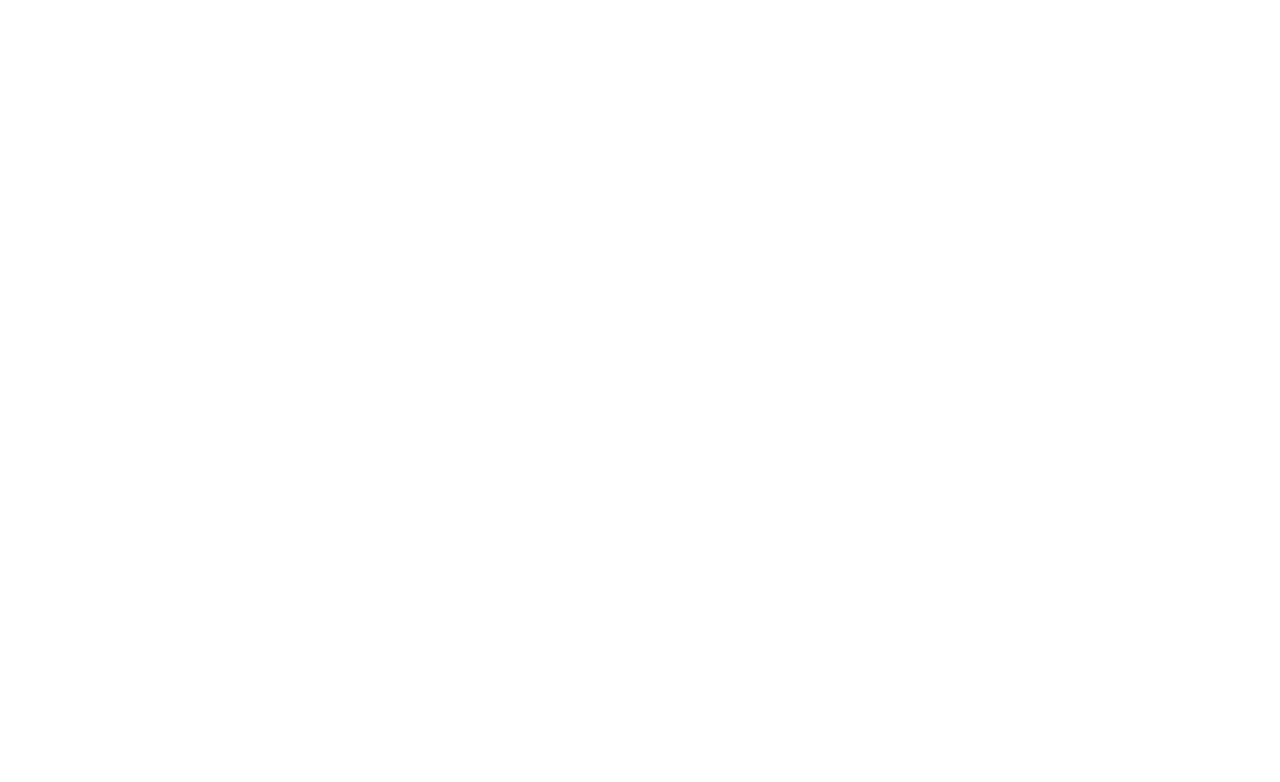
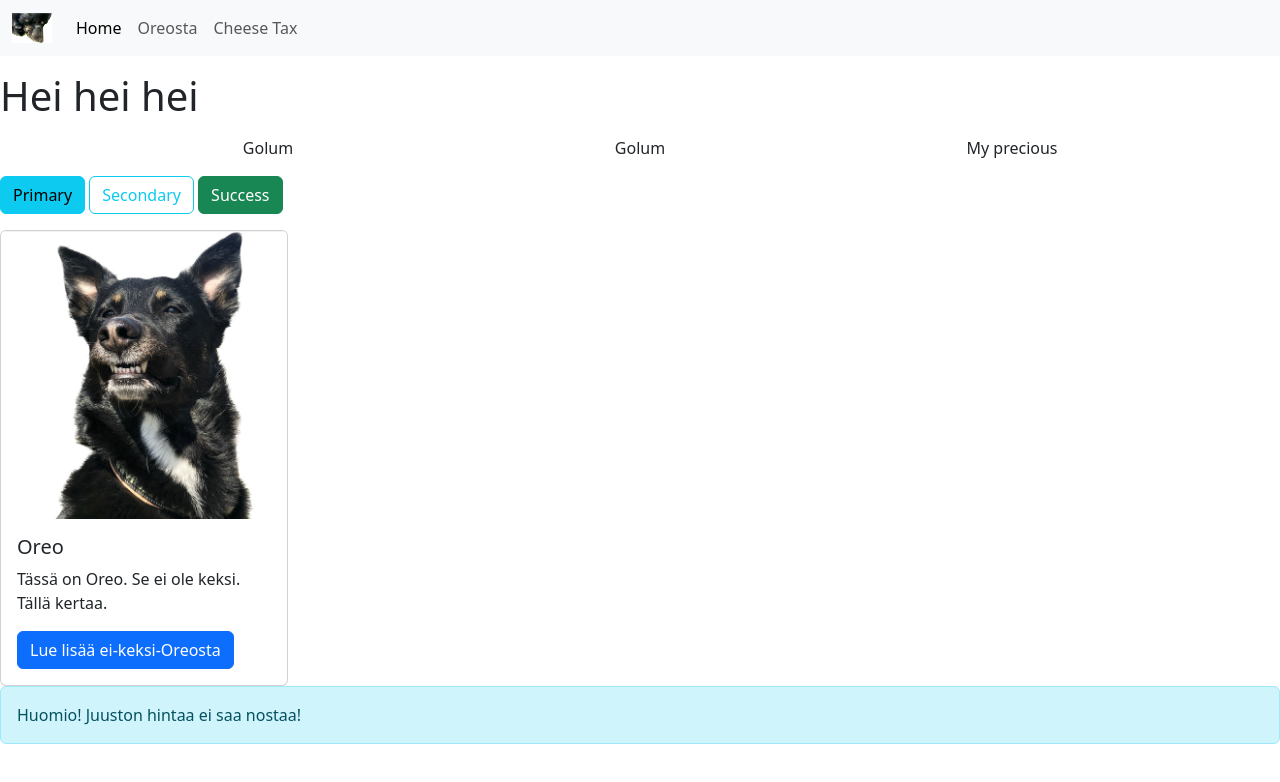
Before and after one commit to Heidi1979/websivuston_kehittaminen_syksy2026, a plain HTML site: page WS_06/index.html in a window 1280 px wide. Drawn offline with nearby package versions, Linux system fonts and the light colour scheme.

Commit message:
changes were made to the following files:

```diff
--- a/WS_06/index.html
+++ b/WS_06/index.html
@@ -3,9 +3,60 @@
 <head>
     <meta charset="UTF-8">
     <meta name="viewport" content="width=device-width, initial-scale=1.0">
-    <title>Document</title>
+    <title>boot it</title>
+    <link href="https://cdn.jsdelivr.net/npm/bootstrap@5.3.0/dist/css/bootstrap.min.css" rel="stylesheet">
+    <link rel="icon" type="image/png" href="favicon.ico"/>
 </head>
 <body>
+<nav class="navbar navbar-expand-lg navbar-light bg-light">
+  <div class="container-fluid">
+    <a class="navbar-brand" href="index.html"><img src="images/muu.jpeg" width="40" height="30" class="d-inline-block align-top" alt="Boop the snoot to return home"></a>
+    <button class="navbar-toggler" type="button" data-bs-toggle="collapse" data-bs-target="#navbarNav" aria-controls="navbarNav" aria-expanded="false" aria-label="Toggle navigation">
+      <span class="navbar-toggler-icon"></span>
+    </button>
+    <div class="collapse navbar-collapse" id="navbarNav">
+      <ul class="navbar-nav me-auto mb-2 mb-lg-0">
+        <li class="nav-item"><a class="nav-link active" aria-current="page" href="index.html">Home</a></li>
+        <li class="nav-item"><a class="nav-link" href="about.html">Oreosta</a></li>
+        <li class="nav-item"><a class="nav-link" href="juusto.html">Cheese Tax</a></li>
+      </ul>
+    </div>
+  </div>
+</nav>
+<p><h1>Hei hei hei</h1></p>
 
+
+    <div class="container">
+  <div class="container text-center">
+  <div class="row">
+    <div class="col">
+      Golum
+    </div>
+    <div class="col">
+     Golum
+    </div>
+    <div class="col">
+      My precious
+    </div>
+  </div>
+</div>
+</div>
+<p></p>
+<button class="btn btn-info">Primary</button>
+<button class="btn btn-outline-info">Secondary</button>
+<button class="btn btn-success">Success</button>
+<p></p>
+<div class="card" style="width: 18rem;">
+  <img src="images/oreo.jpeg" class="card-img-top" alt="Oreo being a good boy" width="40%">
+  <div class="card-body">
+    <h5 class="card-title">Oreo</h5>
+    <p class="card-text">Tässä on Oreo. Se ei ole keksi. Tällä kertaa.</p>
+    <a href="about.html" class="btn btn-primary">Lue lisää ei-keksi-Oreosta</a>
+  </div>
+</div>
+<div class="alert alert-info" role="alert">
+  Huomio! Juuston hintaa ei saa nostaa!
+</div>
+<script src="https://cdn.jsdelivr.net/npm/bootstrap@5.3.0/dist/js/bootstrap.bundle.min.js"></script>
 </body>
 </html>
```
Also changed, not shown: WS_05/index.html (+0 -1 lines), WS_06/about.html (added, +43 -0 lines), WS_06/juusto.html (added, +52 -0 lines), WS_06/favicon.ico (added), WS_06/images/juusto.jpeg (added), WS_06/images/muu.jpeg (added), WS_06/images/oreo.jpeg (added), 1 other file.
